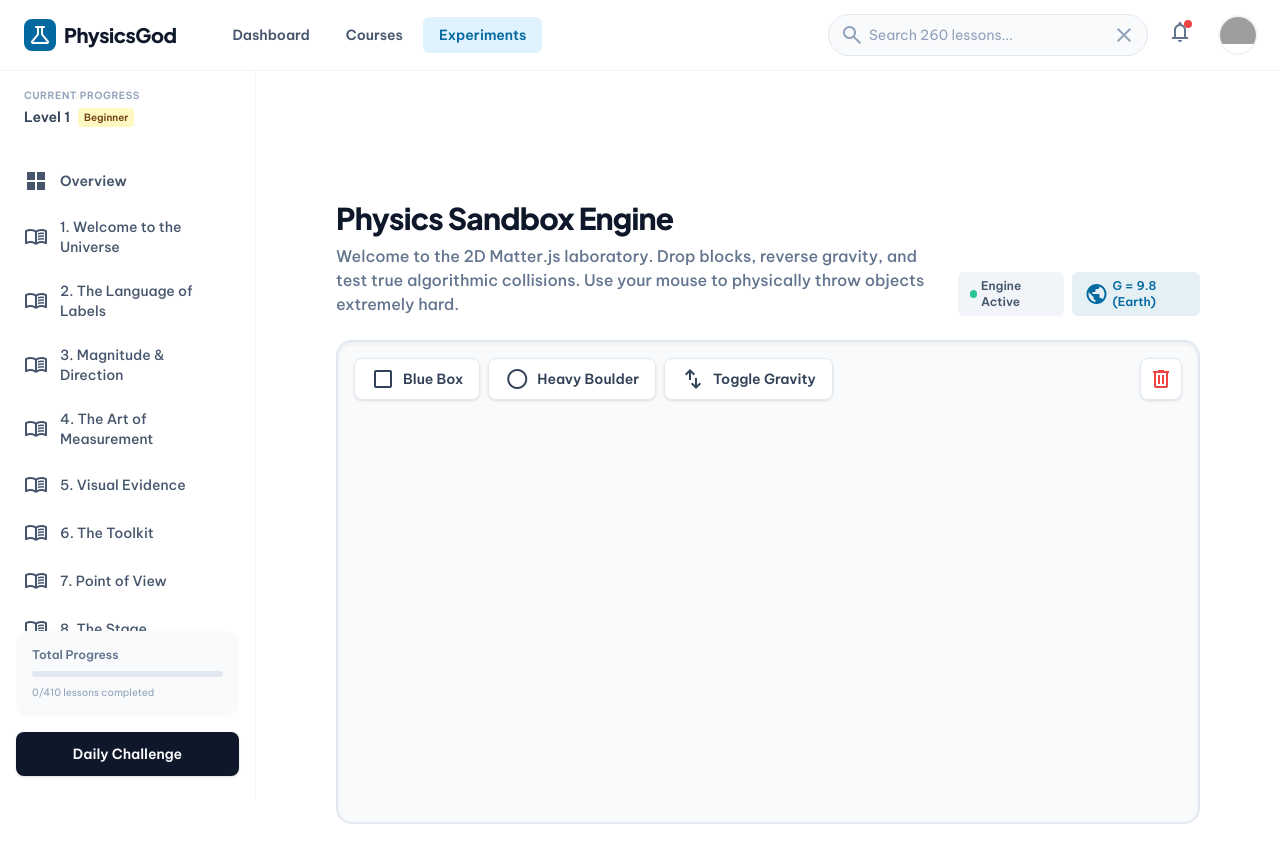
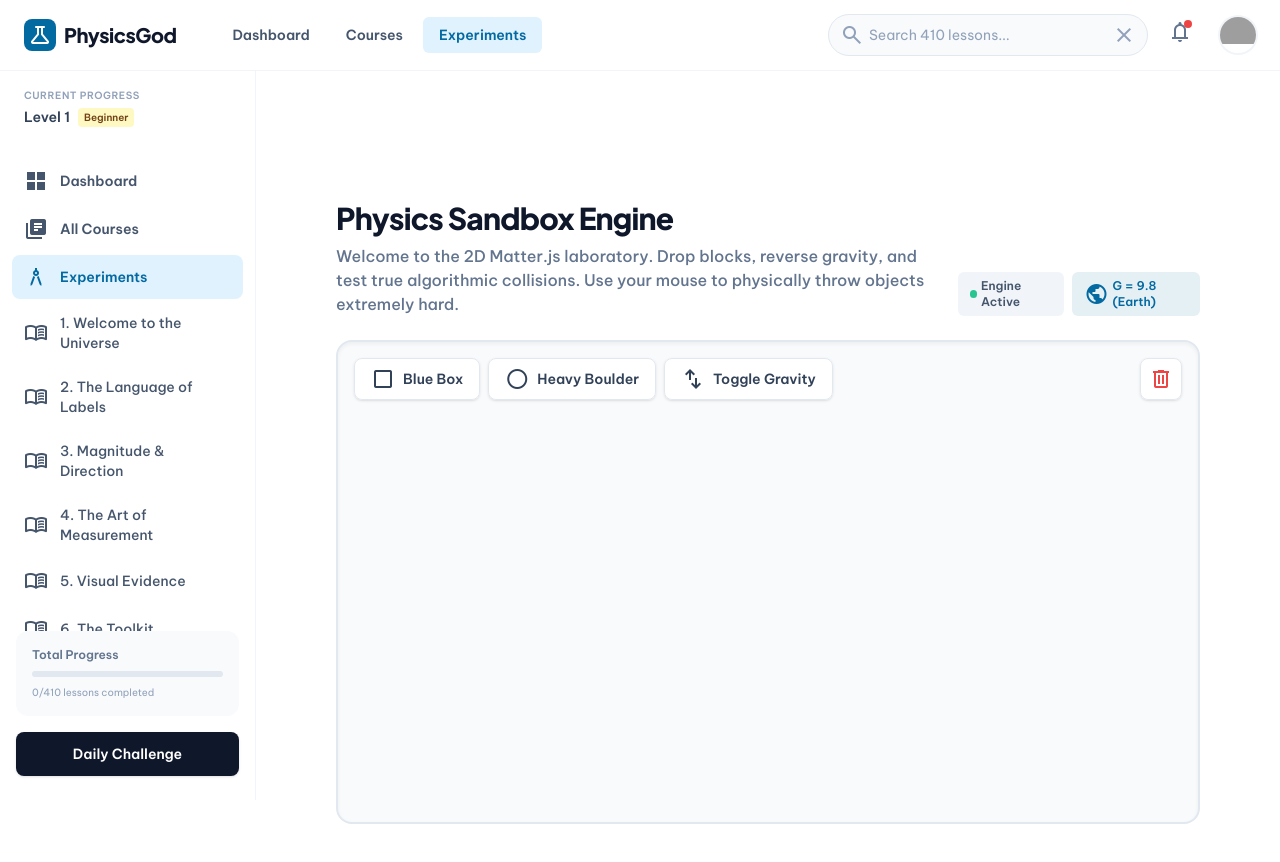
Before and after one commit to mepavankumar15/Feynman-god, a React (Vite) app: page /sandbox in a window 1280 px wide. Both pictures are taken after a click on the button "search". Shown: the top 862 px of the page. Built offline with nearby package versions, Linux system fonts and the light colour scheme; grey boxes are pictures that could not be loaded.

Commit message:
Polish mobile responsiveness across navigation and Sandbox elements

```diff
--- a/src/components/layout/SideNavBar.jsx
+++ b/src/components/layout/SideNavBar.jsx
@@ -38,7 +38,25 @@ const SideNavBar = ({ isOpen, closeMenu }) => {
           className={({ isActive }) => `flex items-center gap-3 px-3 py-2.5 text-sm font-bold rounded-lg transition-all duration-300 ease-in-out active:scale-[0.98] ${isActive ? 'text-primary bg-primary-container' : 'text-slate-600 hover:bg-slate-50 group'}`}
         >
           <span className="material-symbols-outlined text-[22px]" style={{ fontVariationSettings: "'FILL' 1" }}>grid_view</span>
-          <span>Overview</span>
+          <span>Dashboard</span>
+        </NavLink>
+
+        <NavLink
+          to="/courses"
+          onClick={closeMenu}
+          className={({ isActive }) => `flex items-center gap-3 px-3 py-2.5 text-sm font-bold rounded-lg transition-all duration-300 ease-in-out active:scale-[0.98] ${isActive ? 'text-primary bg-primary-container' : 'text-slate-600 hover:bg-slate-50 group'}`}
+        >
+          <span className="material-symbols-outlined text-[22px]" style={{ fontVariationSettings: "'FILL' 1" }}>library_books</span>
+          <span>All Courses</span>
+        </NavLink>
+
+        <NavLink
+          to="/sandbox"
+          onClick={closeMenu}
+          className={({ isActive }) => `flex items-center gap-3 px-3 py-2.5 text-sm font-bold rounded-lg transition-all duration-300 ease-in-out active:scale-[0.98] ${isActive ? 'text-primary bg-primary-container' : 'text-slate-600 hover:bg-slate-50 group'}`}
+        >
+          <span className="material-symbols-outlined text-[22px]" style={{ fontVariationSettings: "'FILL' 1" }}>architecture</span>
+          <span>Experiments</span>
         </NavLink>
 
         {data.topics.map(topic => (
--- a/src/components/layout/TopNavBar.jsx
+++ b/src/components/layout/TopNavBar.jsx
@@ -96,12 +96,12 @@ const TopNavBar = ({ toggleMobileMenu }) => {
       <div className="flex items-center gap-3 relative" ref={searchRef}>
 
         {/* Search Input (conditionally expanded) */}
-        <div className={`transition-all duration-300 origin-right ${isSearchOpen ? 'w-64 sm:w-80 opacity-100 scale-100' : 'w-0 opacity-0 scale-95 overflow-hidden'}`}>
+        <div className={`transition-all duration-300 origin-right absolute sm:static right-0 top-1/2 sm:top-auto -translate-y-1/2 sm:translate-y-0 px-2 sm:px-0 bg-white sm:bg-transparent ${isSearchOpen ? 'w-[calc(100vw-32px)] sm:w-80 opacity-100 scale-100' : 'w-0 opacity-0 scale-95 overflow-hidden'} z-10`}>
            <div className="relative flex items-center">
               <span className="material-symbols-outlined absolute left-3 flex items-center justify-center text-slate-400 text-sm">search</span>
               <input
                 type="text"
-                placeholder="Search 260 lessons..."
+                placeholder="Search 410 lessons..."
                 value={searchQuery}
                 onChange={(e) => setSearchQuery(e.target.value)}
                 autoFocus={isSearchOpen}
--- a/src/pages/Sandbox.jsx
+++ b/src/pages/Sandbox.jsx
@@ -160,24 +160,24 @@ const Sandbox = () => {
       <div className="relative flex-1 bg-slate-50 border-2 border-slate-200 rounded-2xl shadow-inner overflow-hidden flex flex-col">
 
         {/* Floating Tool Palette Overlay */}
-        <div className="absolute top-4 left-4 z-10 flex gap-2">
+        <div className="absolute top-4 left-4 right-16 z-10 flex flex-wrap gap-2">
            <button
              onClick={addBox}
-             className="px-4 py-2 bg-white/90 backdrop-blur-md border border-slate-200 shadow-sm rounded-lg text-sm font-bold text-slate-700 hover:text-primary transition-all active:scale-95 flex items-center gap-2"
+             className="px-3 py-2 sm:px-4 bg-white/90 backdrop-blur-md border border-slate-200 shadow-sm rounded-lg text-sm font-bold text-slate-700 hover:text-primary transition-all active:scale-95 flex items-center gap-2"
            >
-             <span className="material-symbols-outlined text-[18px]">crop_square</span> Blue Box
+             <span className="material-symbols-outlined text-[18px]">crop_square</span> <span className="hidden sm:inline">Blue Box</span>
            </button>
            <button
              onClick={addBoulder}
-             className="px-4 py-2 bg-white/90 backdrop-blur-md border border-slate-200 shadow-sm rounded-lg text-sm font-bold text-slate-700 hover:text-amber-500 transition-all active:scale-95 flex items-center gap-2"
+             className="px-3 py-2 sm:px-4 bg-white/90 backdrop-blur-md border border-slate-200 shadow-sm rounded-lg text-sm font-bold text-slate-700 hover:text-amber-500 transition-all active:scale-95 flex items-center gap-2"
            >
-             <span className="material-symbols-outlined text-[18px]">radio_button_unchecked</span> Heavy Boulder
+             <span className="material-symbols-outlined text-[18px]">radio_button_unchecked</span> <span className="hidden sm:inline">Heavy Boulder</span>
            </button>
            <button
              onClick={toggleGravity}
-             className="px-4 py-2 bg-white/90 backdrop-blur-md border border-slate-200 shadow-sm rounded-lg text-sm font-bold text-slate-700 hover:text-emerald-500 transition-all active:scale-95 flex items-center gap-2"
+             className="px-3 py-2 sm:px-4 bg-white/90 backdrop-blur-md border border-slate-200 shadow-sm rounded-lg text-sm font-bold text-slate-700 hover:text-emerald-500 transition-all active:scale-95 flex items-center gap-2"
            >
-             <span className="material-symbols-outlined text-[18px]">swap_vert</span> Toggle Gravity
+             <span className="material-symbols-outlined text-[18px]">swap_vert</span> <span className="hidden sm:inline">Toggle Gravity</span>
            </button>
         </div>
 
```
